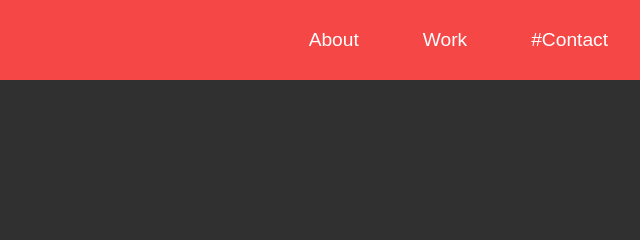
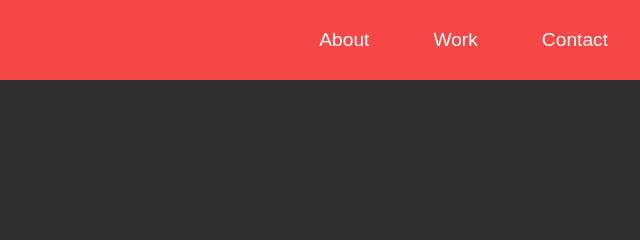
Before and after one commit to alexandretoullec/Portfolio-FCC, a plain HTML site: page index.html in a window 1280 px wide. Shown: the top 240 px of the page, 640-1280 px from the left. Drawn offline with Linux system fonts and the light colour scheme.

Commit message:
Add files via upload

```diff
--- a/index.html
+++ b/index.html
@@ -16,7 +16,7 @@
         <nav id="navbar">
             <a href="#welcome-section">About</a>
             <a href="#projects">Work</a>
-            <a href="#Contact">#Contact</a>
+            <a href="#Contact">Contact</a>
         </nav>
     </header>
 
```
